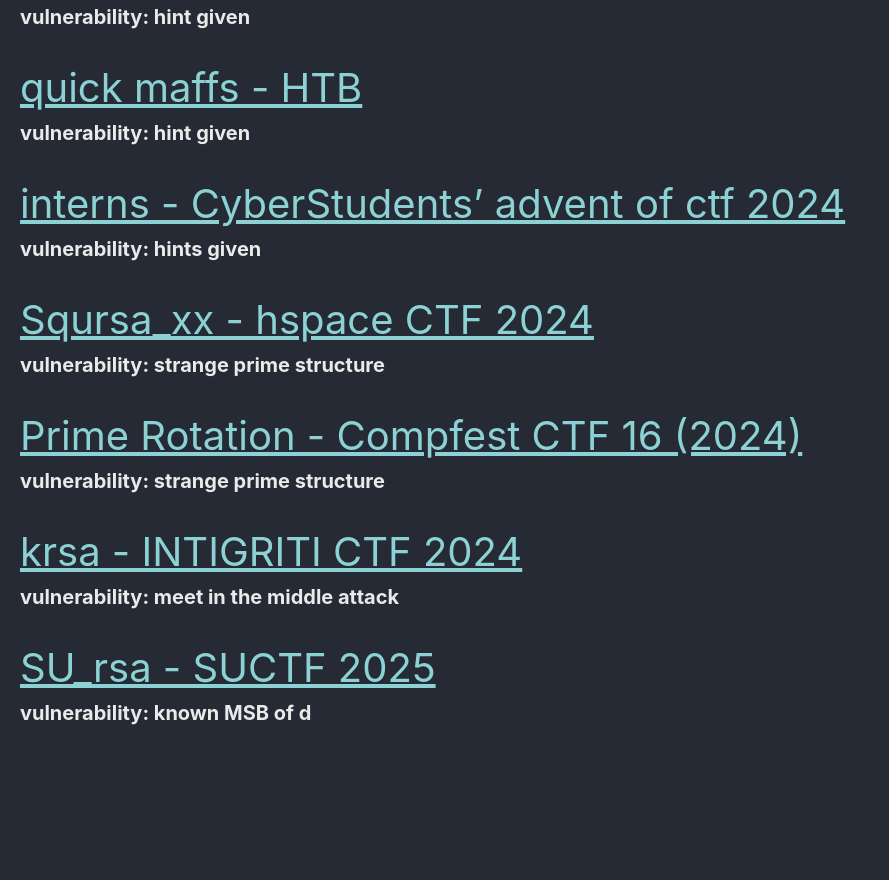
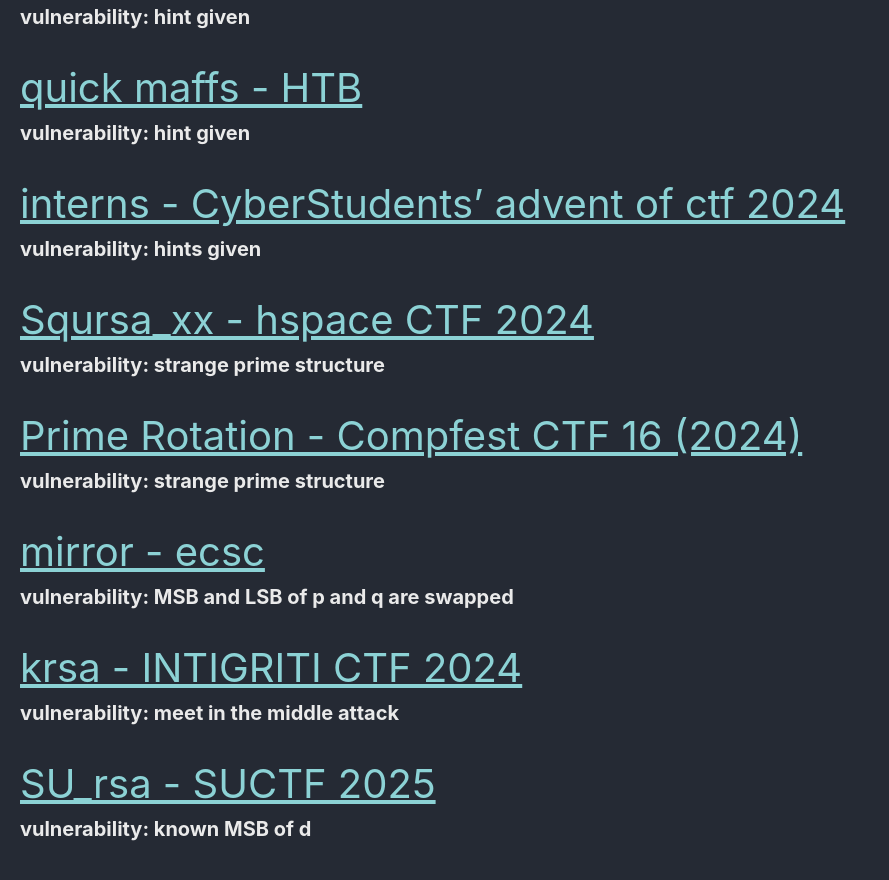
Before and after one commit to Connor-McCartney/Connor-McCartney.github.io, a Jekyll site: the page built from _pages/cryptography/rsa/rsa.md, in a window 1280 px wide and 900 px high, scrolled down 3278 px. Shown: the top 880 px of the window, without its empty margins (0-889 px from the left). Built offline with Jekyll 4.4.1, drawn with Linux system fonts in a browser that asks for light colours; cached includes are drawn as plain includes; before the commit the page ends 4062 px from its top, so only the background shows below that.

Commit message:
Update rsa.md

```diff
--- a/_pages/cryptography/rsa/rsa.md
+++ b/_pages/cryptography/rsa/rsa.md
@@ -129,6 +129,10 @@ __vulnerability: strange prime structure__
 __vulnerability: strange prime structure__
 
 
+<span style="font-size:2em;">   [mirror - ecsc](/cryptography/rsa/mirror-ecsc)       </span> <br>
+__vulnerability: MSB and LSB of p and q are swapped__
+
+
 <span style="font-size:2em;">   [krsa - INTIGRITI CTF 2024](/cryptography/rsa/krsa-INTIGRITICTF2024)       </span> <br>
 __vulnerability: meet in the middle attack__
 
```
